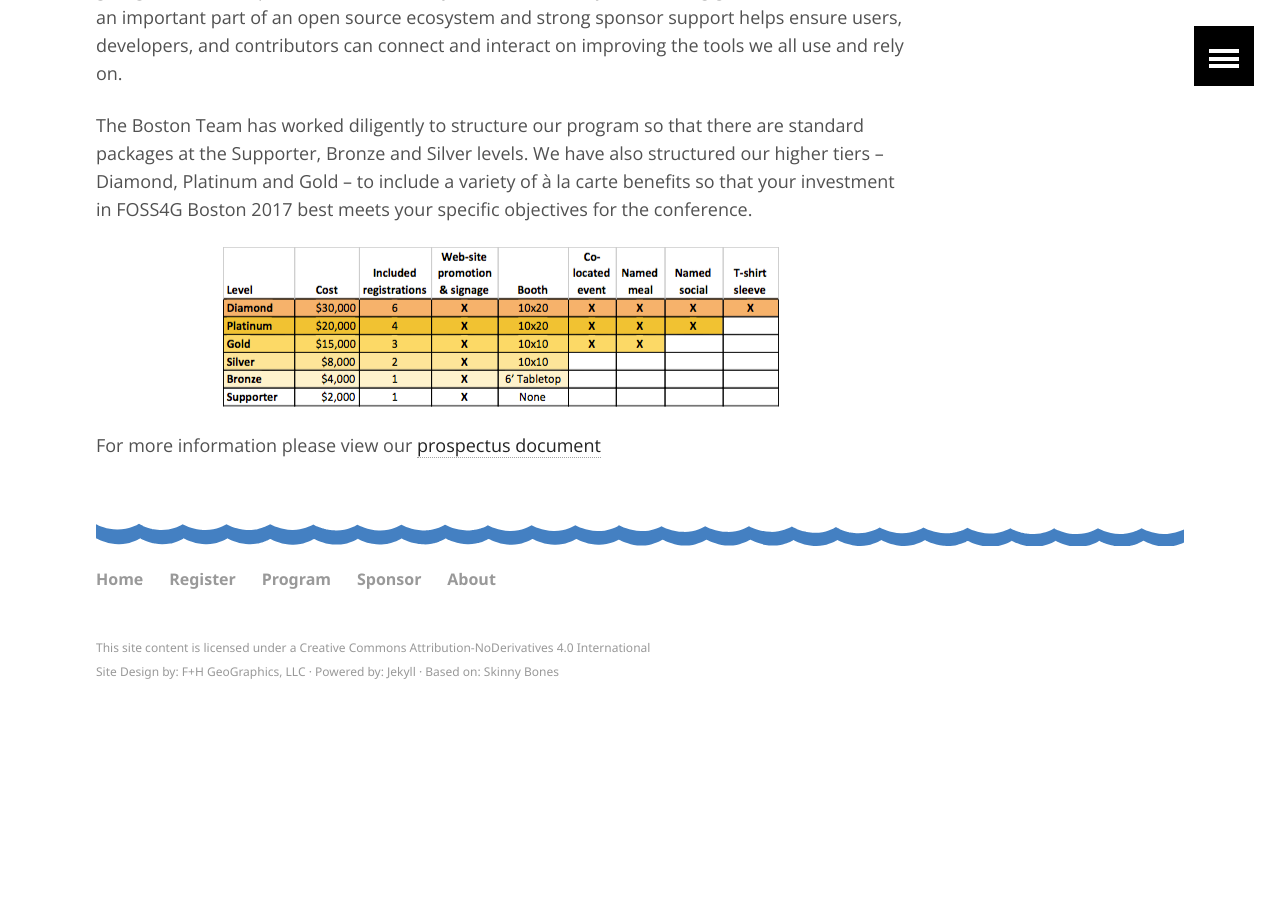
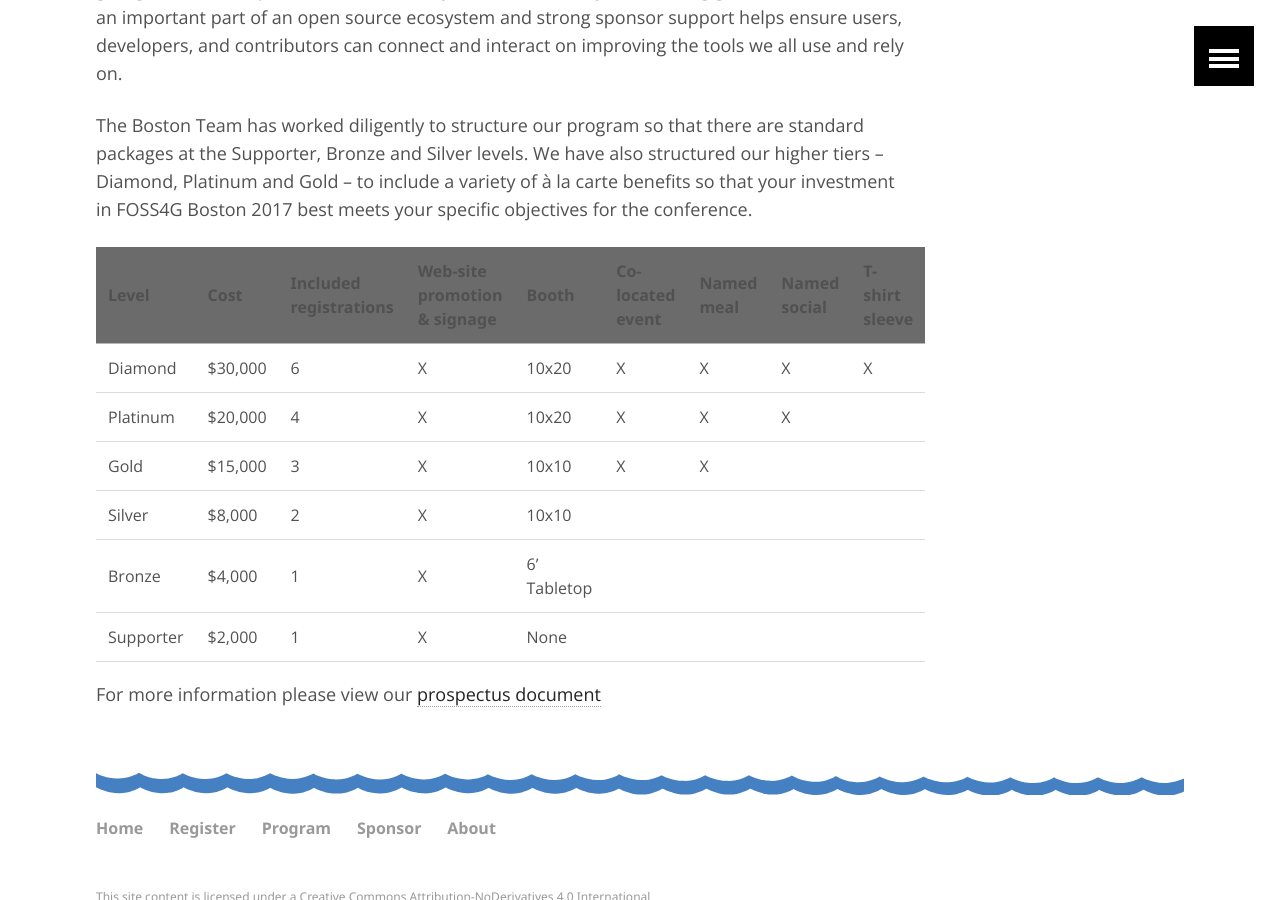
Before and after one commit to AvidGeo/foss4g2017-dev, a Jekyll site: the page built from sponsor/index.md, in a window 1280 px wide and 900 px high, scrolled down 507 px. Built offline with Jekyll 4.4.1, drawn with Linux system fonts in a browser that asks for light colours; before the commit the page ends 1265 px from its top, so only the background shows below that.

Commit message:
use an actual table for the sponcer table matrix

```diff
--- a/sponsor/index.md
+++ b/sponsor/index.md
@@ -15,7 +15,13 @@
 
 The Boston Team has worked diligently to structure our program so that there are standard packages at the Supporter, Bronze and Silver levels. We have also structured our higher tiers – Diamond, Platinum and Gold – to include  a variety of  à la carte benefits so that your investment in FOSS4G Boston 2017 best meets your specific objectives for the conference.
 
-![Sponsorship Tiers](sponsorship-tiers.png "Sponsorship Tiers")
-{: style="color:gray; font-size: 80%; text-align: center;"}
+| Level | Cost | Included registrations | Web-site promotion & signage | Booth | Co-located event| Named meal | Named social | T-shirt sleeve |
+| --- | --- | --- | --- | --- | --- | --- | --- | --- |
+| Diamond | $30,000 | 6 | X | 10x20 | X | X | X | X |
+| Platinum | $20,000 | 4 | X | 10x20 | X | X | X | |
+| Gold | $15,000 | 3 | X | 10x10 | X | X | |  |
+| Silver | $8,000 | 2 | X | 10x10 |  |  |  |  |
+| Bronze | $4,000 | 1 | X | 6' Tabletop |  |  |  |  |
+| Supporter | $2,000 | 1 | X | None |  |  |  |  |
 
 For more information please view our [prospectus document](SponsorshipProspectus.pdf)
```
